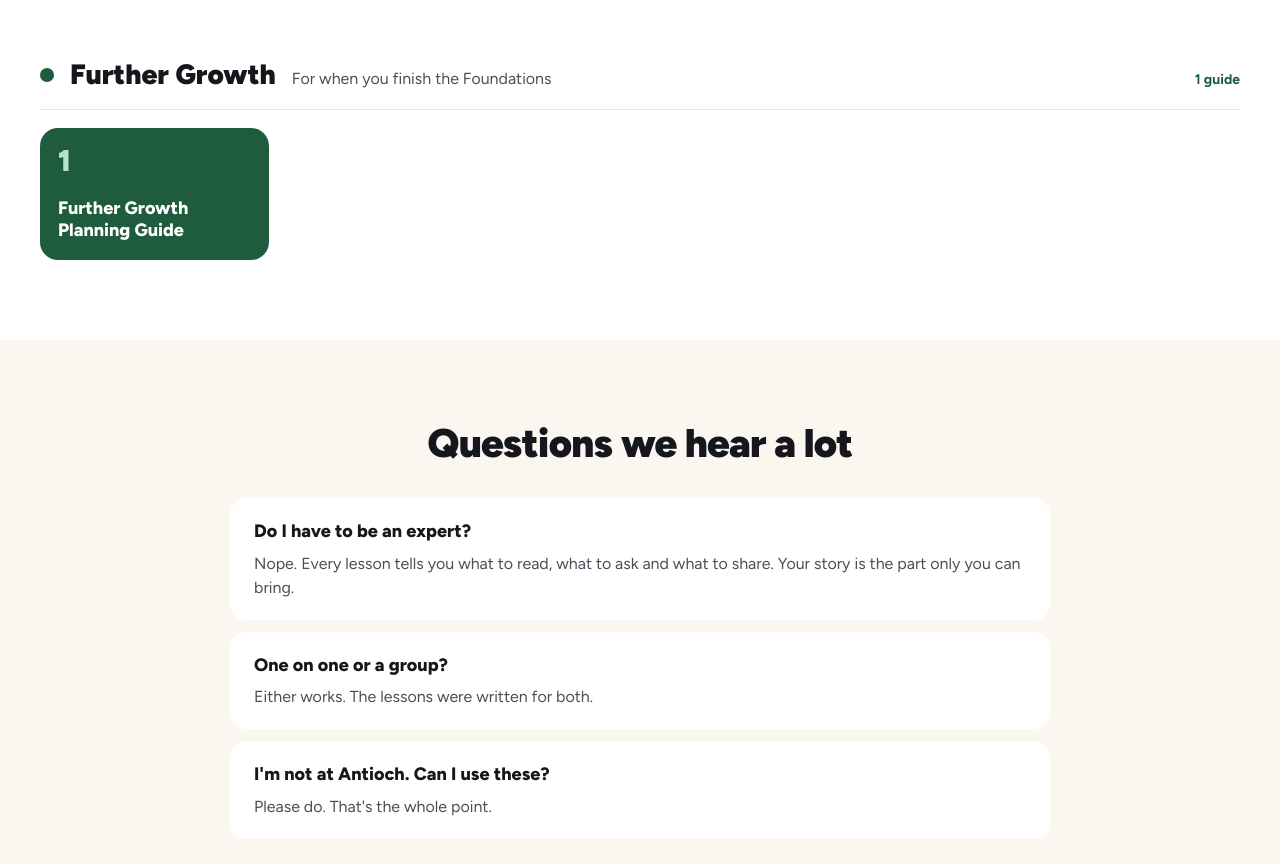
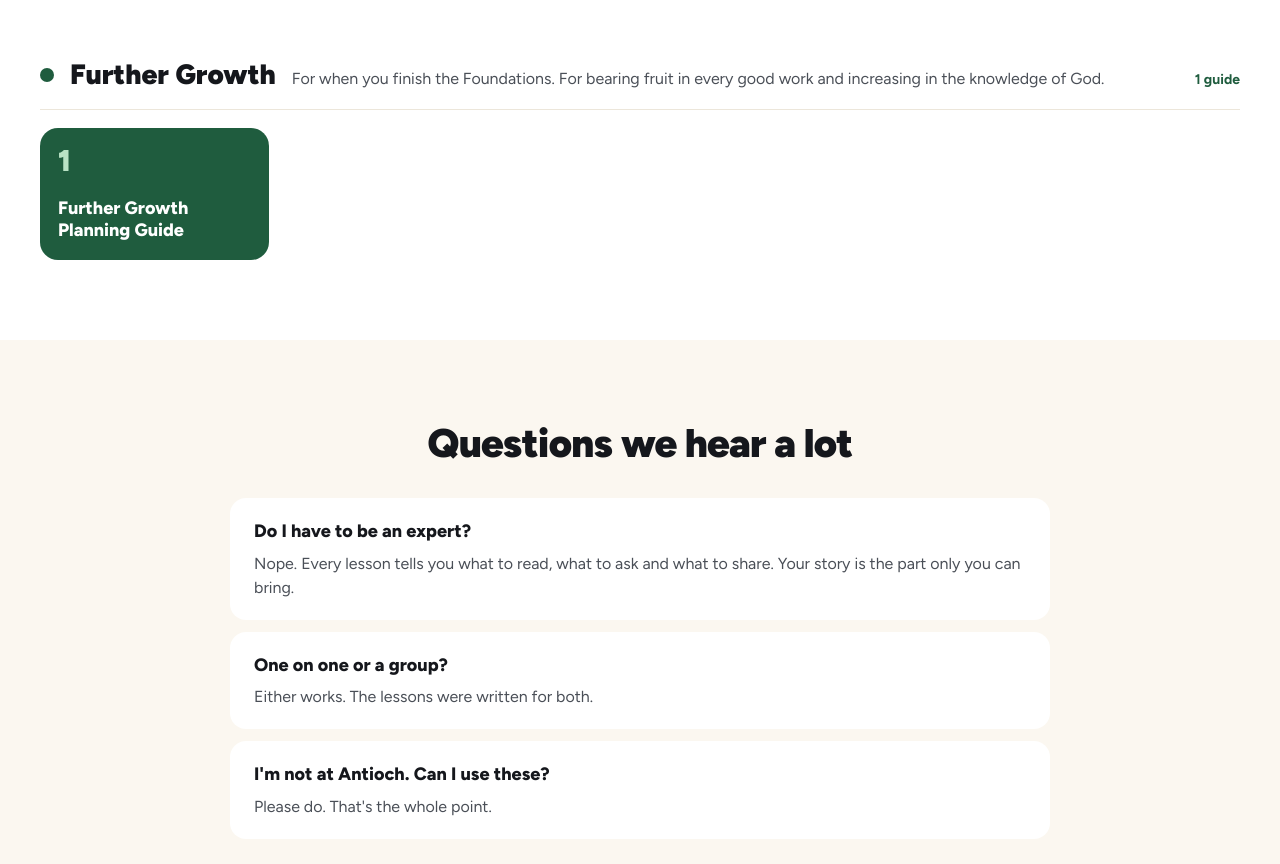
Before and after one commit to zachdanielbuild/discipleshiplessons-site, a plain HTML site: page index.html in a window 1280 px wide. Shown: the part 4004-4868 px from the top of the page. Drawn offline with Linux system fonts and the light colour scheme.

Commit message:
Library: Further Growth description
Co-Authored-By: Claude Opus 5.5 <noreply@anthropic.com>
Claude-Session: https://claude.ai/code/session_01JxK1mopa6vhTNCsNKVNxCP

```diff
--- a/index.html
+++ b/index.html
@@ -165,7 +165,7 @@ DiscipleshipLessons.com</a>
 <div style="display: flex; flex-wrap: wrap; align-items: baseline; gap: 10px 16px; border-bottom: 1px solid #ECE6DA; padding-bottom: 12px;">
 <span style="width: 14px; height: 14px; border-radius: 50%; background: #1F5C3E; align-self: center;"></span>
 <h3 style="margin: 0; font-size: 28px; font-weight: 900;">Further Growth</h3>
-<span style="font-size: 16px; color: #4A4F57; flex: 1;">For when you finish the Foundations</span>
+<span style="font-size: 16px; color: #4A4F57; flex: 1;">For when you finish the Foundations. For bearing fruit in every good work and increasing in the knowledge of God.</span>
 <span style="font-size: 14px; font-weight: 700; color: #1F5C3E;">1 guide</span>
 </div>
 <div style="display: grid; grid-template-columns: repeat(auto-fill, minmax(220px, 1fr)); gap: 14px;">
```
Also changed, not shown: build/home_library.html (+1 -1 lines).
